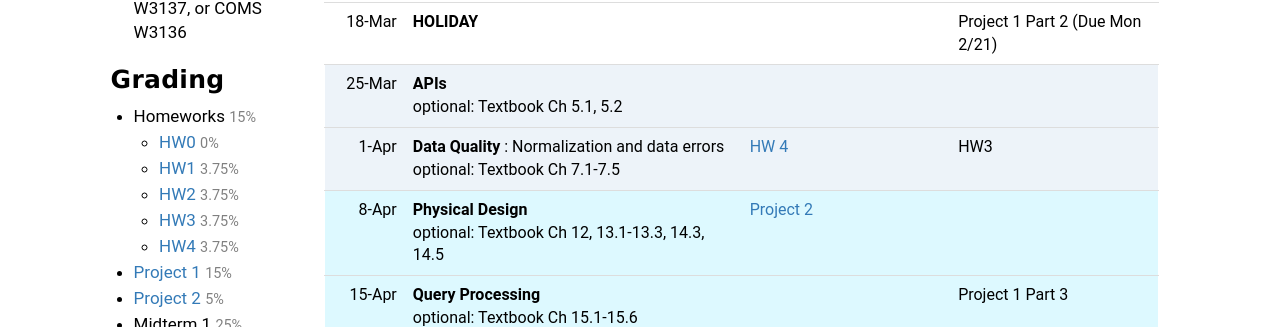
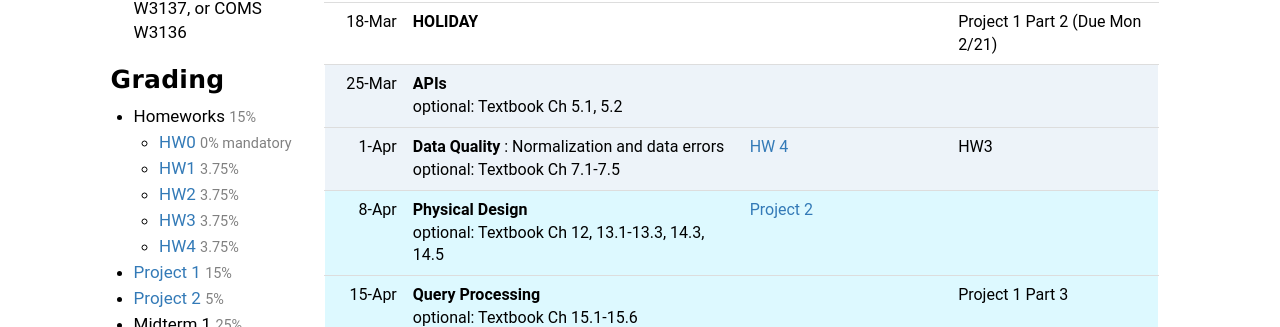
Before and after one commit to Kitatine/w4111.github.io, a Jekyll site: the page built from index.md, in a window 1280 px wide. Shown: the part 1213-1540 px from the top of the page. Built offline with Jekyll 4.4.1, drawn with Linux system fonts in a browser that asks for light colours.

Commit message:
lazy commit msg

```diff
--- a/_includes/index_left.md
+++ b/_includes/index_left.md
@@ -42,7 +42,7 @@
 #### Grading
 
 * Homeworks <small>15%</small>
-  * [HW0](https://github.com/w4111/hw0) <small>0%</small>
+  * [HW0](https://github.com/w4111/hw0) <small>0% mandatory</small>
   * [HW1](https://github.com/w4111/hw1-s22) <small>3.75%</small>
   * [HW2](https://github.com/w4111/hw2-s22) <small>3.75%</small>
   * [HW3](https://github.com/w4111/hw3-s22) <small>3.75%</small>
```
